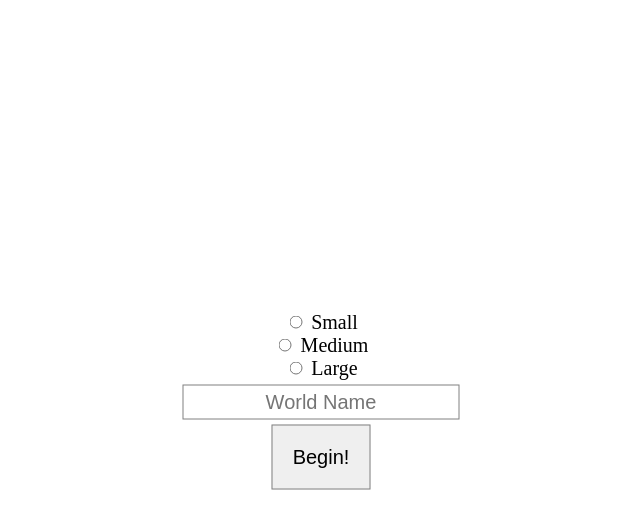
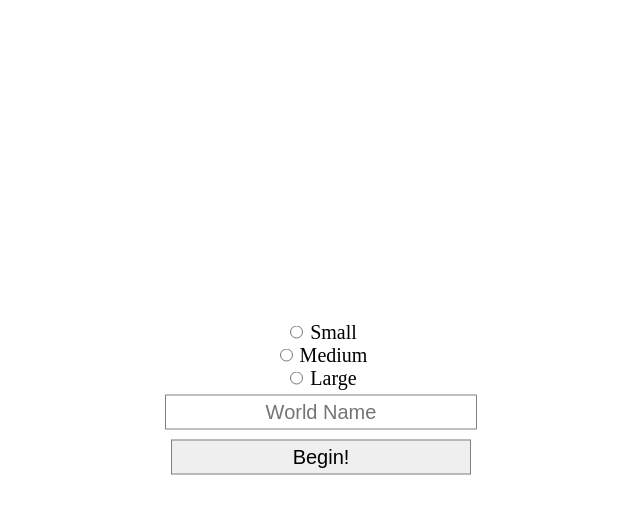
Before and after one commit to carsin/littleciv, a plain HTML site: page start.html in a window 1280 px wide. Both pictures are taken after a click on the button "Create World". Shown: the whole page, without its empty margins (319-959 px from the left). Drawn offline with nearby package versions, Linux system fonts and the light colour scheme.

Commit message:
work on menu system
+now redirect to index.html on create world with args
+menu system base work done

```diff
--- a/css/style.css
+++ b/css/style.css
@@ -49,11 +49,13 @@ body {
 }
 
 button {
-	padding: 20px;
+	width: 300px;
+	padding: 5px;
 	border: 1px solid grey;
 	color: black;
 	transition: 0.3s;
 	font-size: 20px;
+	margin: 5px;
 }
 
 button:hover, input:hover {
@@ -69,11 +71,12 @@ button:focus {
 	outline: none;
 }
 
-input {
+input[type=text] {
 	border: 1px solid grey;
 	padding: 5px;
 	font-size: 20px;
 	margin: 5px;
+	width: 300px;
 }
 
 input:focus {
--- a/script/start.js
+++ b/script/start.js
@@ -9,3 +9,8 @@ function setScene(sceneName) {
 }
 
 setScene("start");
+
+$("#start-button").click(function() {
+    var newLoc = window.location.href.substr(0, window.location.href.lastIndexOf("/")) + "/index.html";
+    window.location.href = newLoc + "?name=" + $("#world-name").val() + "&size=50";
+});
--- a/start.html
+++ b/start.html
@@ -11,11 +11,11 @@
         <button>Load World</button>
     </div>
     <div id="newWorld" class="center scene">
-        <input id="small" type="radio" name="world-size"> <label for="">Small</label><br>
-        <input id="medium" type="radio" name="world-size"> <label for="">Medium</label><br>
-        <input id="large" type="radio" name="world-size"> <label for="">Large</label><br>
-        <input type="text" placeholder="World Name"><br>
-        <button style="">Begin!</button>
+        <input id="small" type="radio" name="world-size"> <label for="small">Small</label><br>
+        <input id="medium" type="radio" name="world-size"> <label for="medium">Medium</label><br>
+        <input id="large" type="radio" name="world-size"> <label for="large">Large</label><br>
+        <input id="world-name" type="text" placeholder="World Name"><br>
+        <button id="start-button">Begin!</button>
     </div>
     <script src="https://code.jquery.com/jquery-3.1.1.js"></script>
     <script src="script/start.js"></script>
```
Also changed, not shown: index.html (+6 -0 lines), script/map.js (indentation only).
